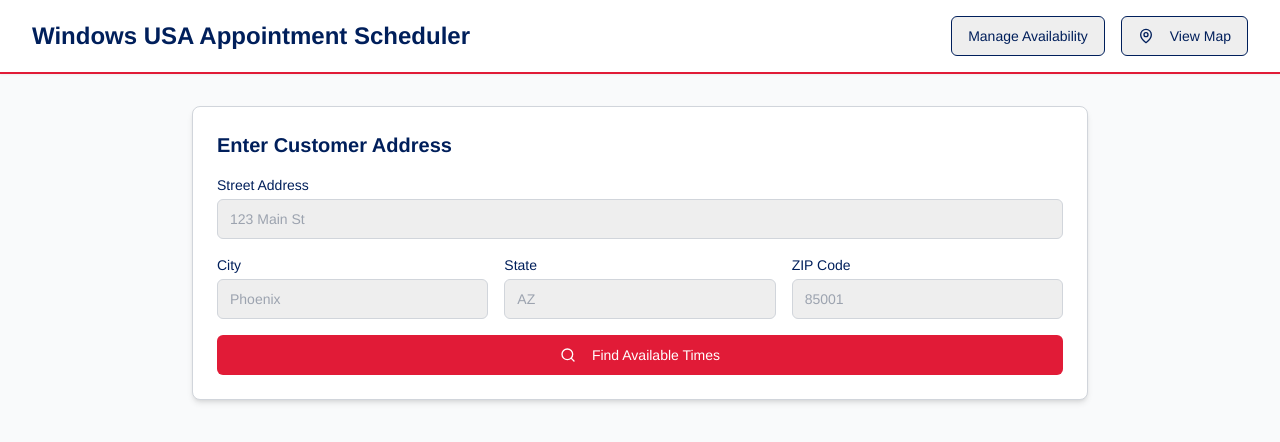
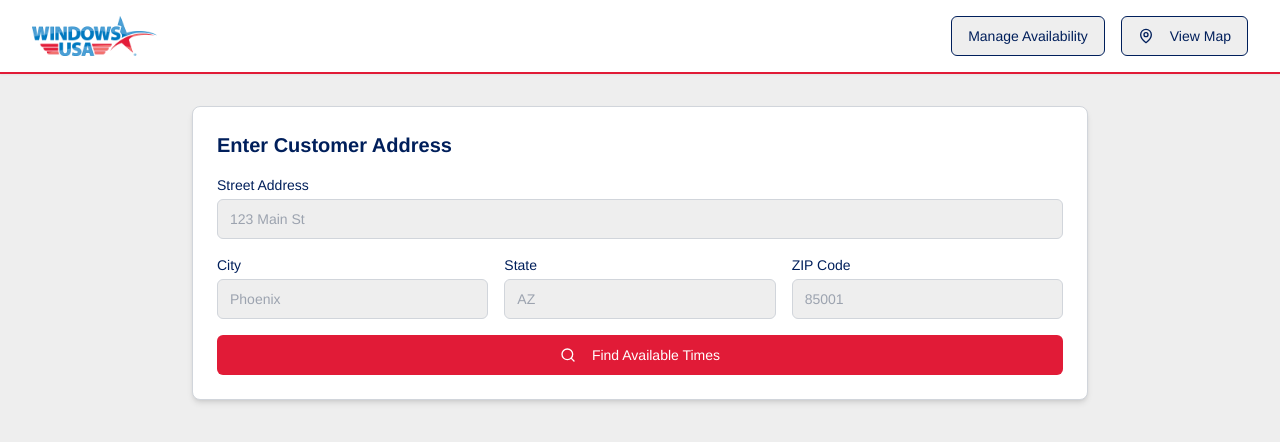
Before and after one commit to AttractAndClose/wusa-scheduler, a Next.js app: page / in a window 1280 px wide. Shown: the top 442 px of the page. Built offline with nearby package versions, Linux system fonts and the light colour scheme.

Commit message:
Add Windows USA logo to login screen and app headers, remove text titles

```diff
--- a/app/availability/page.tsx
+++ b/app/availability/page.tsx
@@ -6,6 +6,7 @@
 import { Button } from '@/components/ui/button';
 import { ArrowLeft, Calendar, Phone, Mail } from 'lucide-react';
 import Link from 'next/link';
+import Image from 'next/image';
 import { loadReps, loadAvailability, getAllAppointments } from '@/lib/data-loader';
 import { format, parseISO } from 'date-fns';
 import type { SalesRep, Appointment, Availability, TimeSlot } from '@/types';
@@ -76,14 +77,13 @@
         <div className="max-w-7xl mx-auto px-4 sm:px-6 lg:px-8 py-4">
           <div className="flex items-center justify-between">
             <div className="flex items-center gap-4">
-              <Link href="/">
-                <Button variant="ghost" size="icon">
-                  <ArrowLeft className="h-5 w-5" />
-                </Button>
+              <Link href="/" className="flex items-center">
+                <img
+                  src="/windowsusa-logo.png"
+                  alt="Windows USA"
+                  className="h-10 w-auto"
+                />
               </Link>
-              <h1 className="text-2xl font-bold text-navy">
-                Sales Rep Availability Management
-              </h1>
             </div>
           </div>
         </div>
--- a/app/map/page.tsx
+++ b/app/map/page.tsx
@@ -6,7 +6,6 @@
 import { Card } from '@/components/ui/card';
 import { Button } from '@/components/ui/button';
 import { Select, SelectContent, SelectItem, SelectTrigger, SelectValue } from '@/components/ui/select';
-import { ArrowLeft } from 'lucide-react';
 import Link from 'next/link';
 import { loadReps, getAllAppointments, loadAvailability } from '@/lib/data-loader';
 import { format, addDays, parseISO } from 'date-fns';
@@ -94,14 +93,13 @@
         <div className="max-w-7xl mx-auto px-4 sm:px-6 lg:px-8 py-4">
           <div className="flex items-center justify-between">
             <div className="flex items-center gap-4">
-              <Link href="/">
-                <Button variant="ghost" size="icon">
-                  <ArrowLeft className="h-5 w-5" />
-                </Button>
+              <Link href="/" className="flex items-center">
+                <img
+                  src="/windowsusa-logo.png"
+                  alt="Windows USA"
+                  className="h-10 w-auto"
+                />
               </Link>
-              <h1 className="text-2xl font-bold text-navy">
-                Geographic Coverage Map
-              </h1>
             </div>
           </div>
         </div>
--- a/app/page.tsx
+++ b/app/page.tsx
@@ -92,14 +92,18 @@
   };
 
   return (
-    <div className="min-h-screen bg-gray-50">
+    <div className="min-h-screen bg-gray-light">
       {/* Header */}
       <header className="bg-white border-b-2 border-primary shadow-sm">
         <div className="max-w-7xl mx-auto px-4 sm:px-6 lg:px-8 py-4">
           <div className="flex items-center justify-between">
-            <h1 className="text-2xl font-bold text-navy">
-              Windows USA Appointment Scheduler
-            </h1>
+            <Link href="/" className="flex items-center">
+              <img
+                src="/windowsusa-logo.png"
+                alt="Windows USA"
+                className="h-10 w-auto"
+              />
+            </Link>
             <nav className="flex items-center gap-4">
               <Link href="/availability">
                 <Button variant="outline" className="border-navy text-navy hover:bg-navy hover:text-white">
--- a/app/sign-in/[[...sign-in]]/page.tsx
+++ b/app/sign-in/[[...sign-in]]/page.tsx
@@ -1,12 +1,22 @@
 import { SignIn } from '@clerk/nextjs';
+import Image from 'next/image';
 
 export default function SignInPage() {
   return (
     <div className="min-h-screen flex items-center justify-center bg-gray-light">
       <div className="w-full max-w-md">
         <div className="mb-6 text-center">
-          <h1 className="text-3xl font-bold text-navy mb-2">Windows USA</h1>
-          <p className="text-navy/70">Sales Appointment Scheduler</p>
+          <div className="flex justify-center mb-4">
+            <Image
+              src="/windowsusa-logo.png"
+              alt="Windows USA"
+              width={200}
+              height={60}
+              className="h-auto w-auto"
+              priority
+            />
+          </div>
+          <p className="text-navy/70 text-sm">Sales Appointment Scheduler</p>
         </div>
         <SignIn
           routing="path"
```
Also changed, not shown: public/windowsusa-logo.png (added).
